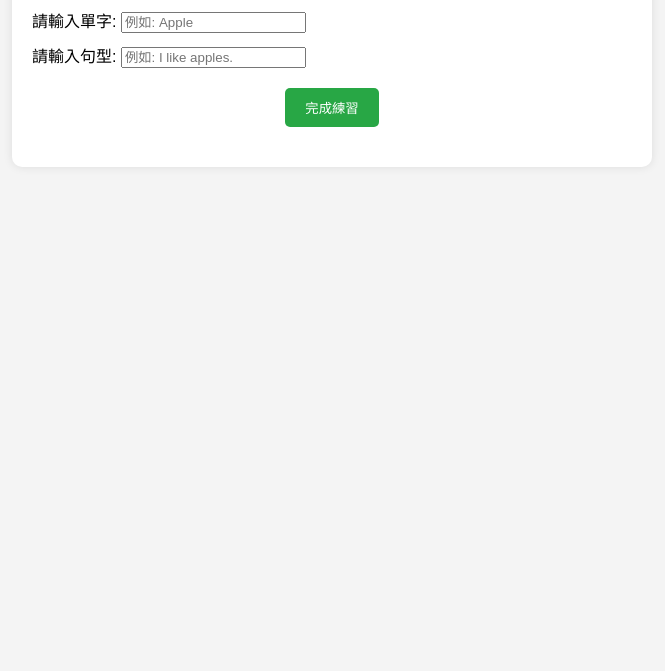
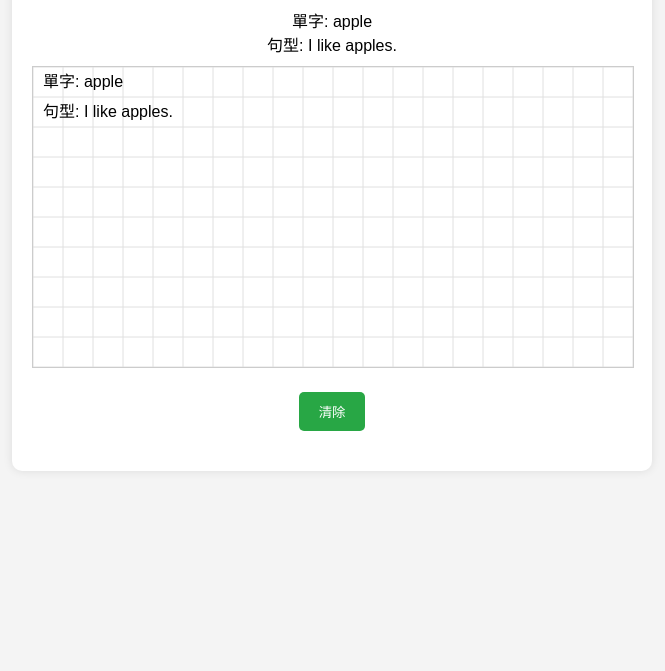
Before and after one commit to MsMia666/WordPractice, a plain HTML site: page index.html in a window 1280 px wide. Shown: the part 129-800 px from the top of the page, without its empty margins (308-973 px from the left). Drawn offline with Linux system fonts and the light colour scheme.

Commit message:
Update index.html

```diff
--- a/index.html
+++ b/index.html
@@ -3,7 +3,7 @@
 <head>
     <meta charset="UTF-8">
     <meta name="viewport" content="width=device-width, initial-scale=1.0">
-    <title>英文單字與句型書寫練習</title>
+    <title>英文單字書寫練習</title>
     <style>
         body {
             font-family: Arial, sans-serif;
@@ -21,8 +21,12 @@
             border-radius: 10px;
             box-shadow: 0 0 10px rgba(0,0,0,0.1);
         }
-        .input-field {
-            margin: 10px 0;
+        #canvas {
+            border: 1px solid #ccc;
+            width: 100%;
+            height: 300px;
+            touch-action: none; /* 防止觸控滾動 */
+            position: relative;
         }
         .button {
             display: block;
@@ -38,41 +42,115 @@
             text-align: center;
             margin-top: 20px;
         }
+        .word-list {
+            margin: 10px 0;
+            text-align: center;
+        }
     </style>
 </head>
 <body>
     <div class="container">
-        <h1>英文單字與句型書寫練習</h1>
-        <div class="input-field">
-            <label for="word">請輸入單字:</label>
-            <input type="text" id="word" placeholder="例如: Apple" required>
+        <h1>英文單字書寫練習</h1>
+        <div class="word-list">
+            <div>單字: <span id="word">apple</span></div>
+            <div>句型: <span id="sentence">I like apples.</span></div>
         </div>
-        <div class="input-field">
-            <label for="sentence">請輸入句型:</label>
-            <input type="text" id="sentence" placeholder="例如: I like apples." required>
-        </div>
-        <button class="button" onclick="checkAnswers()">完成練習</button>
+        <canvas id="canvas"></canvas>
+        <button class="button" onclick="clearCanvas()">清除</button>
         <div class="result" id="result"></div>
     </div>
 
     <script>
-        function checkAnswers() {
-            const word = document.getElementById('word').value.trim();
-            const sentence = document.getElementById('sentence').value.trim();
-            const correctWord = "apple";  // 正確的單字
-            const correctSentence = "I like apples.";  // 正確的句型
+        const canvas = document.getElementById('canvas');
+        const ctx = canvas.getContext('2d');
+        let drawing = false;
 
-            let score = 0;
+        const words = [
+            { word: "apple", sentence: "I like apples." },
+            { word: "banana", sentence: "I like bananas." },
+            { word: "orange", sentence: "I like oranges." }
+        ];
 
-            if (word.toLowerCase() === correctWord) {
-                score += 50;  // 單字得分
+        let currentIndex = 0;
+
+        // 調整canvas大小
+        function resizeCanvas() {
+            canvas.width = canvas.clientWidth;
+            canvas.height = canvas.clientHeight;
+            drawGrid();
+        }
+        window.addEventListener('resize', resizeCanvas);
+        resizeCanvas();
+
+        // 繪製格線
+        function drawGrid() {
+            ctx.clearRect(0, 0, canvas.width, canvas.height);
+            ctx.strokeStyle = '#e0e0e0';
+            ctx.lineWidth = 1;
+
+            const gridSize = 30; // 格線大小
+            for (let x = 0; x <= canvas.width; x += gridSize) {
+                ctx.moveTo(x, 0);
+                ctx.lineTo(x, canvas.height);
             }
-            if (sentence.toLowerCase() === correctSentence.toLowerCase()) {
-                score += 50;  // 句型得分
+            for (let y = 0; y <= canvas.height; y += gridSize) {
+                ctx.moveTo(0, y);
+                ctx.lineTo(canvas.width, y);
             }
+            ctx.stroke();
+            drawCurrentWord();
+        }
 
-            document.getElementById('result').innerText = `你的分數: ${score}/100`;
+        // 畫當前單字
+        function drawCurrentWord() {
+            ctx.font = '16px Arial';
+            ctx.fillStyle = 'black';
+            ctx.fillText(`單字: ${words[currentIndex].word}`, 10, 20);
+            ctx.fillText(`句型: ${words[currentIndex].sentence}`, 10, 50);
         }
+
+        // 開始繪製
+        canvas.addEventListener('touchstart', (e) => {
+            drawing = true;
+            ctx.beginPath();
+            const rect = canvas.getBoundingClientRect();
+            ctx.moveTo(e.touches[0].clientX - rect.left, e.touches[0].clientY - rect.top);
+            e.preventDefault(); // 防止滾動
+        });
+
+        // 繪製
+        canvas.addEventListener('touchmove', (e) => {
+            if (drawing) {
+                const rect = canvas.getBoundingClientRect();
+                ctx.lineTo(e.touches[0].clientX - rect.left, e.touches[0].clientY - rect.top);
+                ctx.stroke();
+            }
+            e.preventDefault(); // 防止滾動
+        });
+
+        // 結束繪製
+        canvas.addEventListener('touchend', () => {
+            drawing = false;
+            ctx.closePath();
+        });
+
+        // 清除畫布
+        function clearCanvas() {
+            ctx.clearRect(0, 0, canvas.width, canvas.height);
+            drawGrid();
+            document.getElementById('result').innerText = '';
+        }
+
+        // 顯示下一個單字
+        function nextWord() {
+            currentIndex = (currentIndex + 1) % words.length;
+            clearCanvas();
+            document.getElementById('word').innerText = words[currentIndex].word;
+            document.getElementById('sentence').innerText = words[currentIndex].sentence;
+        }
+
+        // 每次清除畫布後可呼叫 nextWord()
+        document.getElementById('canvas').addEventListener('touchend', nextWord);
     </script>
 </body>
 </html>
```
